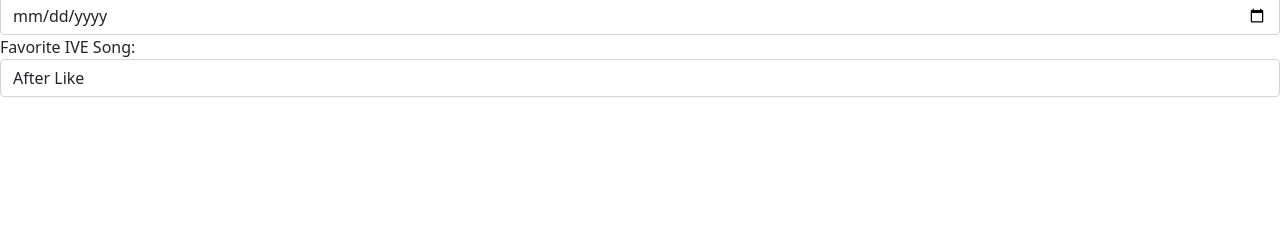
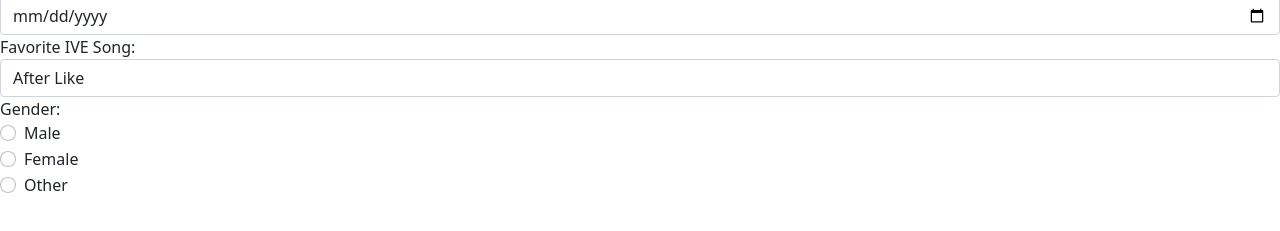
Before and after one commit to adandoang/174_ExeDua.github.io, a plain HTML site: page index2.html in a window 1280 px wide. Shown: the part 145-376 px from the top of the page. Drawn offline with nearby package versions, Linux system fonts and the light colour scheme.

Commit message:
radio button

```diff
--- a/index2.html
+++ b/index2.html
@@ -27,5 +27,20 @@
             <option>Other</option>
         </select>
     </div>
+    <div class="form-group">
+        <label>Gender:</label>
+        <div class="form-check">
+            <input class="form-check-input" type="radio" name="gender" id="male" value="male">
+            <label class="form-check-label" for="male">Male</label>
+        </div>
+        <div class="form-check">
+            <input class="form-check-input" type="radio" name="gender" id="female" value="female">
+            <label class="form-check-label" for="female">Female</label>
+        </div>
+        <div class="form-check">
+            <input class="form-check-input" type="radio" name="gender" id="other" value="other">
+            <label class="form-check-label" for="other">Other</label>
+        </div>
+    </div>
 </body>
 </html>
```
